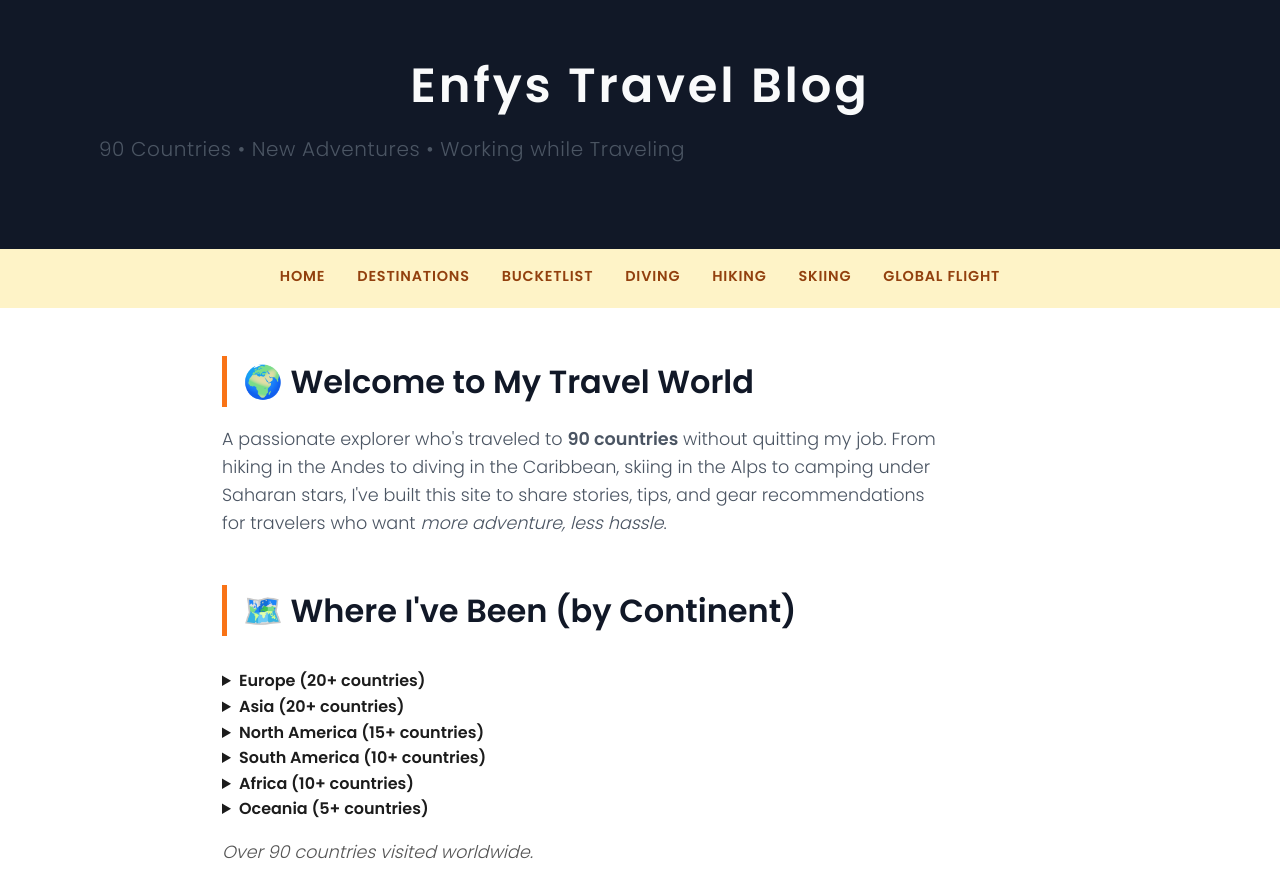
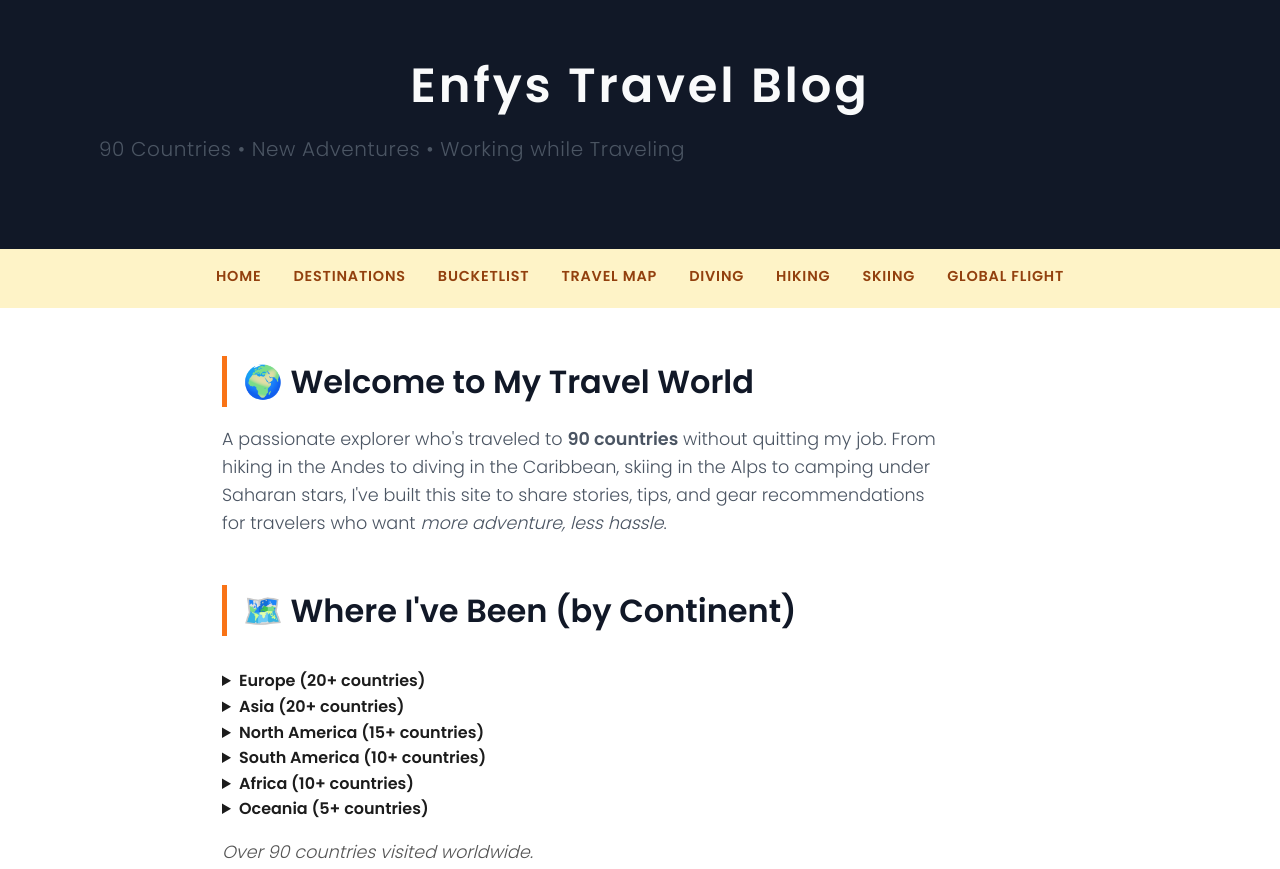
Before and after one commit to enfysluk/enfysluk.github.io, a plain HTML site: page index.html in a window 1280 px wide. Shown: the top 869 px of the page. Drawn offline with Linux system fonts and the light colour scheme.

Commit message:
Update index.html

```diff
--- a/index.html
+++ b/index.html
@@ -166,6 +166,7 @@
     <a href="index.html">Home</a>
     <a href="#destinations">Destinations</a>
     <a href="bucket-list.html">Bucketlist</a>
+    <a href="world-map.html">Travel Map</a>
     <a href="diving.html">Diving</a>
     <a href="hiking.html">Hiking</a>
     <a href="skiing.html">Skiing</a>
```
